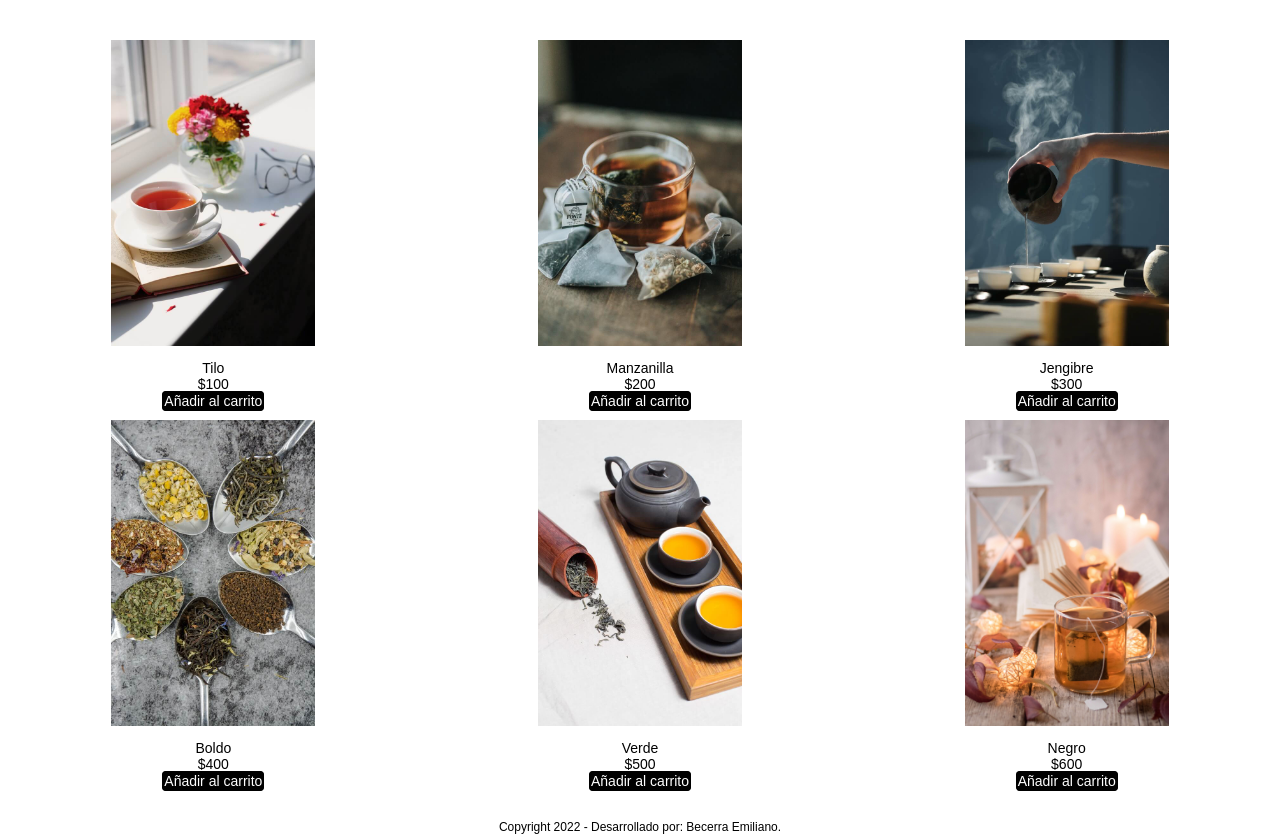
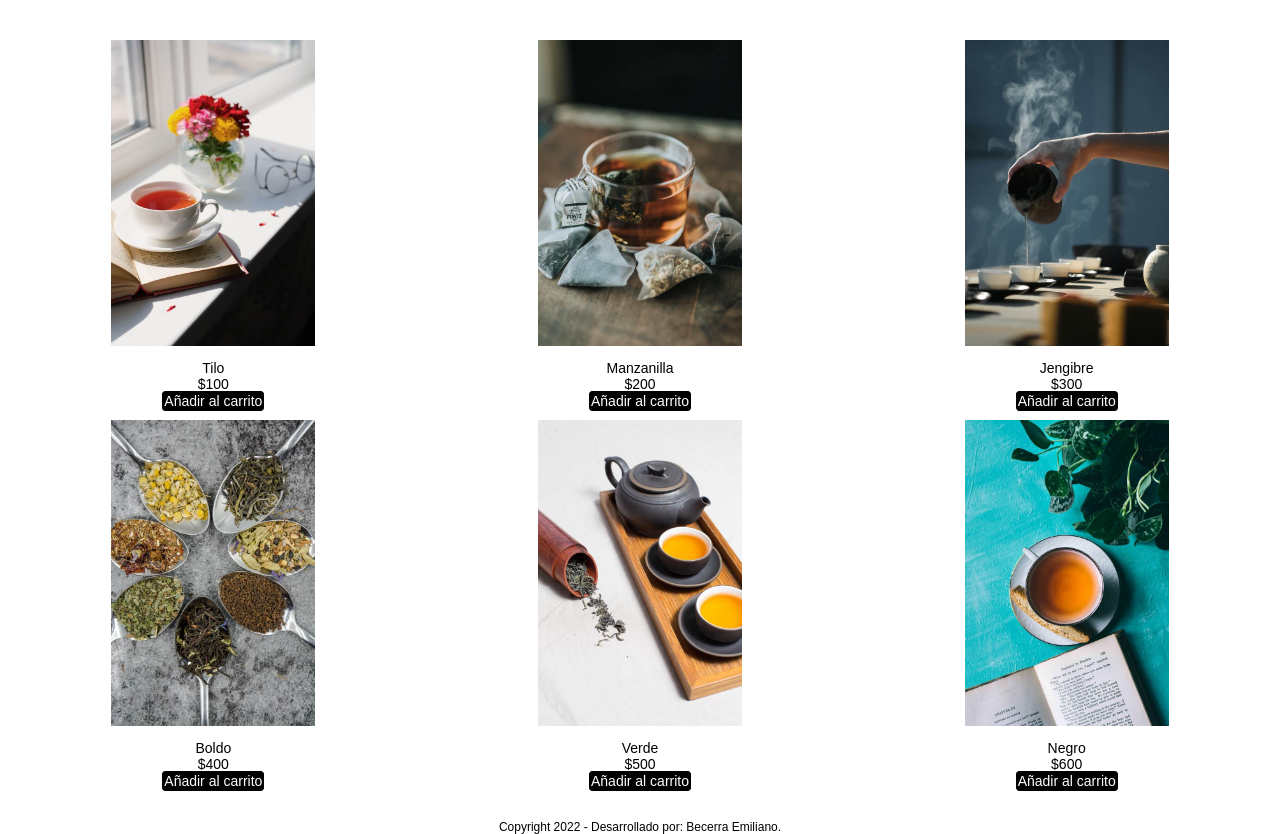
Before and after one commit to EmilianoBecerra/Herborio, a website: page paginas/productos.html in a window 1280 px wide. Shown: the part 67-901 px from the top of the page. Drawn offline with Linux system fonts and the light colour scheme; a web font is replaced by a local one.

Commit message:
test final 1

```diff
--- a/paginas/productos.html
+++ b/paginas/productos.html
@@ -100,7 +100,7 @@
                     </a>
                 </div>
                 <div>
-                    <img src="../imagenes/te-saquito.jpg" alt="Nombre Producto" class="te">
+                    <img src="../imagenes/producto-6.jpg" alt="Nombre Producto" class="te">
                     <p>
                         Negro
                     </p>
```
